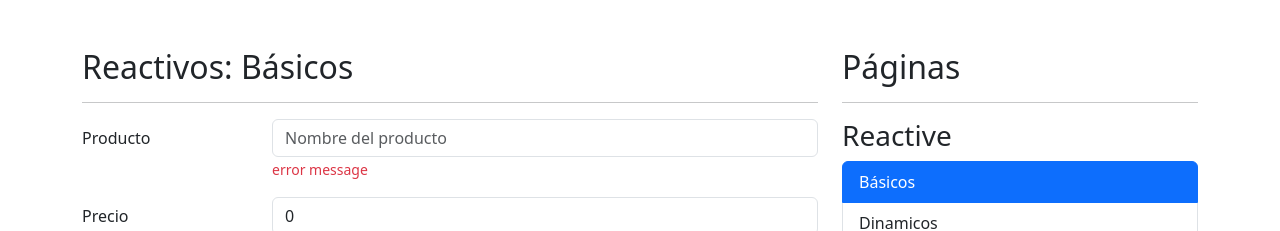
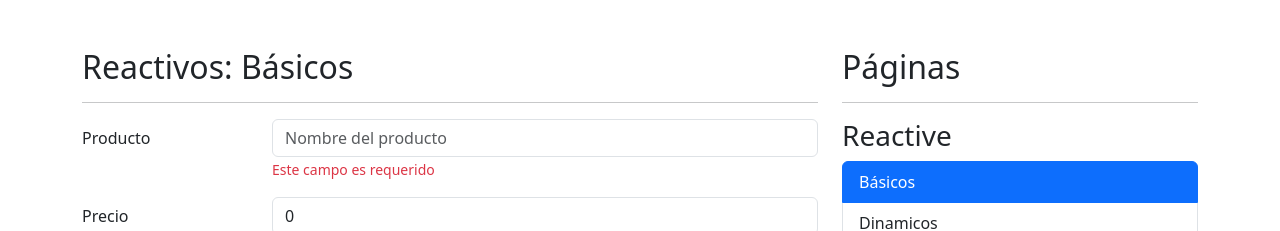
Before and after one commit to UrielQuiroz/forms-app, an Angular app: page /reactive/basic in a window 1280 px wide. Shown: the top 231 px of the page. Built offline with nearby package versions, Linux system fonts and the light colour scheme.

Commit message:
Mostrar errores en pantalla

```diff
--- a/src/app/reactive/pages/basic-page/basic-page.html
+++ b/src/app/reactive/pages/basic-page/basic-page.html
@@ -16,10 +16,12 @@
                            placeholder="Nombre del producto"
                            formControlName="name">
 
-                    <span class="form-text text-danger">
-                        <!-- Debe de ser de 3 letras -->
-                        error message
-                    </span>
+                    @if (isValidFiels('name')) {
+                      <span class="form-text text-danger">
+                          <!-- Debe de ser de 3 letras -->
+                          {{ getFieldError('name') }}
+                      </span>
+                    }
                 </div>
             </div>
 
@@ -62,8 +64,6 @@
                 </div>
             </div>
 
-
-
         </form>
 
     </div>
@@ -88,14 +88,14 @@
         <pre>{{ myForm.value | json }}</pre>
 
         <span>Errors</span>
-        <pre>{{ myForm.controls.name.errors | json }}</pre>
-        <pre>{{ myForm.controls.price.errors | json }}</pre>
-        <pre>{{ myForm.controls.inStorage.errors | json }}</pre>
+        <pre>{{ myForm.controls['name'].errors | json }}</pre>
+        <pre>{{ myForm.controls['price'].errors | json }}</pre>
+        <pre>{{ myForm.controls['inStorage'].errors | json }}</pre>
 
         <span>Precio</span>
-        <pre>{{ myForm.controls.price.value| json }}</pre>
+        <pre>{{ myForm.controls['price'].value| json }}</pre>
 
         <span>Producto</span>
-        <pre>{{ myForm.controls.name.value | json }}</pre>
+        <pre>{{ myForm.controls['name'].value | json }}</pre>
     </div>
 </div>
--- a/src/app/reactive/pages/basic-page/basic-page.ts
+++ b/src/app/reactive/pages/basic-page/basic-page.ts
@@ -11,7 +11,7 @@
 
   private fb = inject(FormBuilder);
 
-  myForm = this.fb.group({
+  myForm: FormGroup = this.fb.group({
     name: ['', [ Validators.required, Validators.minLength(3) ]],
     price: [0,  [Validators.required, Validators.min(10)]],
     inStorage: [0,  [Validators.required, Validators.min(0)]]
@@ -22,4 +22,29 @@
   //   price: new FormControl(0),
   //   inStorage: new FormControl(0)
   // })
+
+  isValidFiels(fieldName: string): boolean | null {
+    return !!this.myForm.controls[fieldName].errors
+  }
+
+  getFieldError(fieldName: string): string | null {
+    if( !this.myForm.controls[fieldName] ) return null;
+
+    const errors = this.myForm.controls[fieldName].errors ?? {};
+
+    for(const key of Object.keys(errors)) {
+      switch (key) {
+        case 'required' :
+          return 'Este campo es requerido';
+
+        case 'minlength':
+          return `Mínimo de ${errors['minlength'].requiredLength} caracteres.`;
+
+        case 'min':
+          return `Valor mínimo de ${ errors['min'].min }`
+      }
+    }
+
+    return null;
+  }
 }
```
